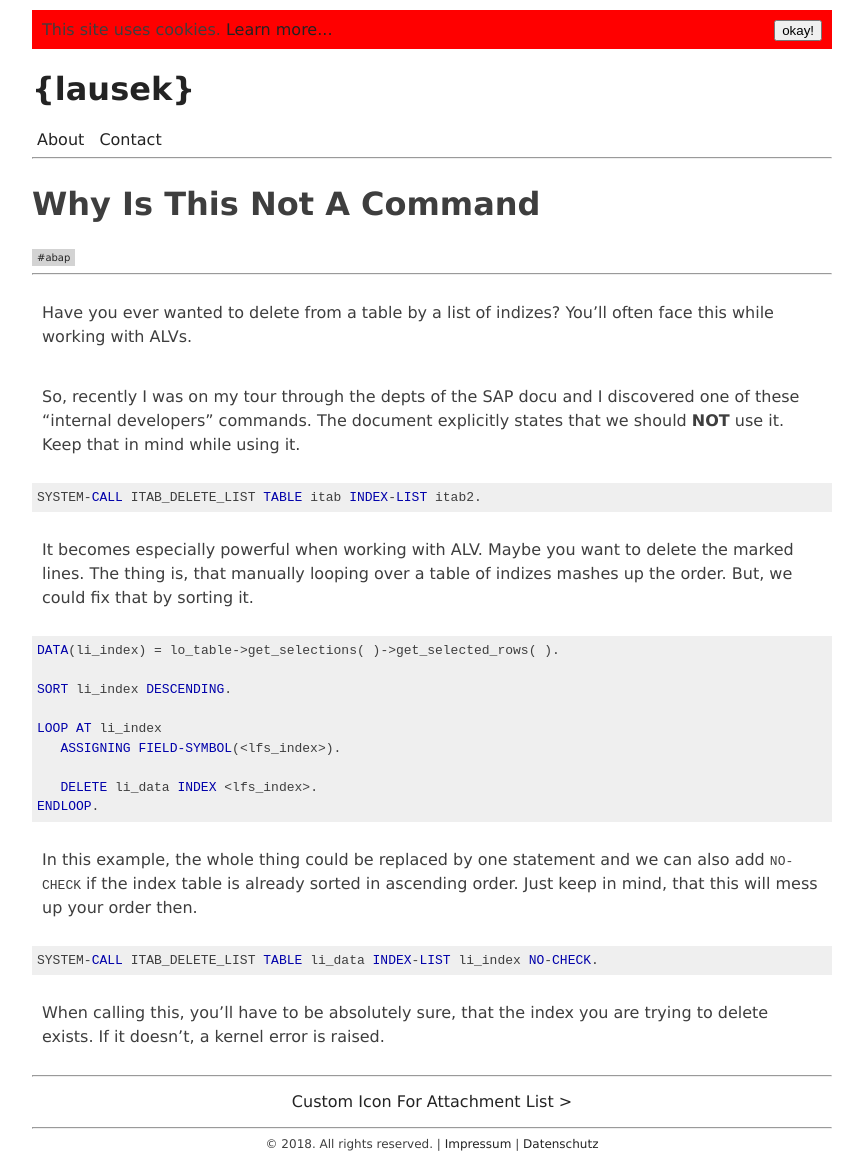
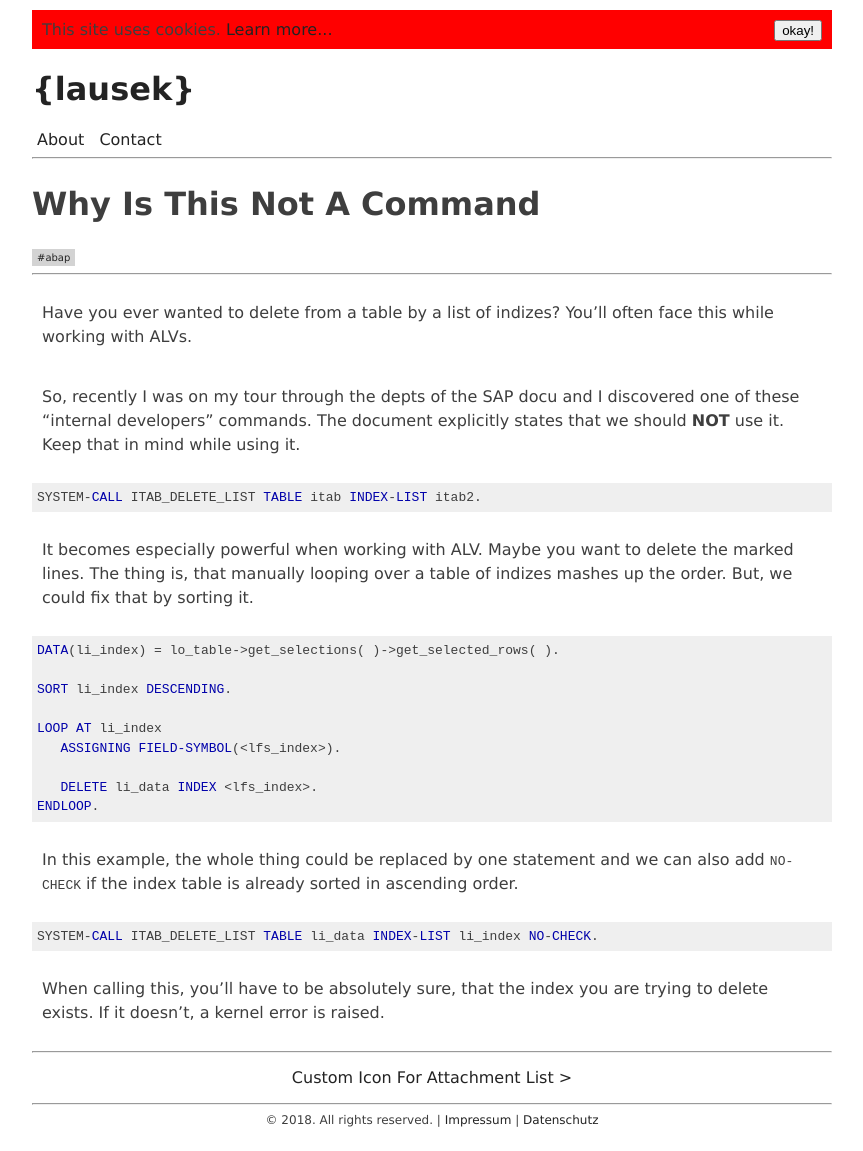
Before and after one commit to lausek/lausek.github.io, a Jekyll site: the page built from _posts/2018-06-14-why-is-this-not-a-command.md, in a window 1280 px wide. Shown: the whole page, without its empty margins (208-1071 px from the left). Built offline with Jekyll 4.4.1, drawn with Linux system fonts in a browser that asks for light colours; after the commit the page ends 1127 px from its top, so only the background shows below that.

Commit message:
Update 2018-06-14-why-is-this-not-a-command.md

````diff
--- a/_posts/2018-06-14-why-is-this-not-a-command.md
+++ b/_posts/2018-06-14-why-is-this-not-a-command.md
@@ -25,7 +25,7 @@ LOOP AT li_index
 ENDLOOP.
 ```
 
-In this example, the whole thing could be replaced by one statement and we can also add `NO-CHECK` if the index table is already sorted in ascending order. Just keep in mind, that this will mess up your order then.
+In this example, the whole thing could be replaced by one statement and we can also add `NO-CHECK` if the index table is already sorted in ascending order.
 
 ``` abap
 SYSTEM-CALL ITAB_DELETE_LIST TABLE li_data INDEX-LIST li_index NO-CHECK.
````
